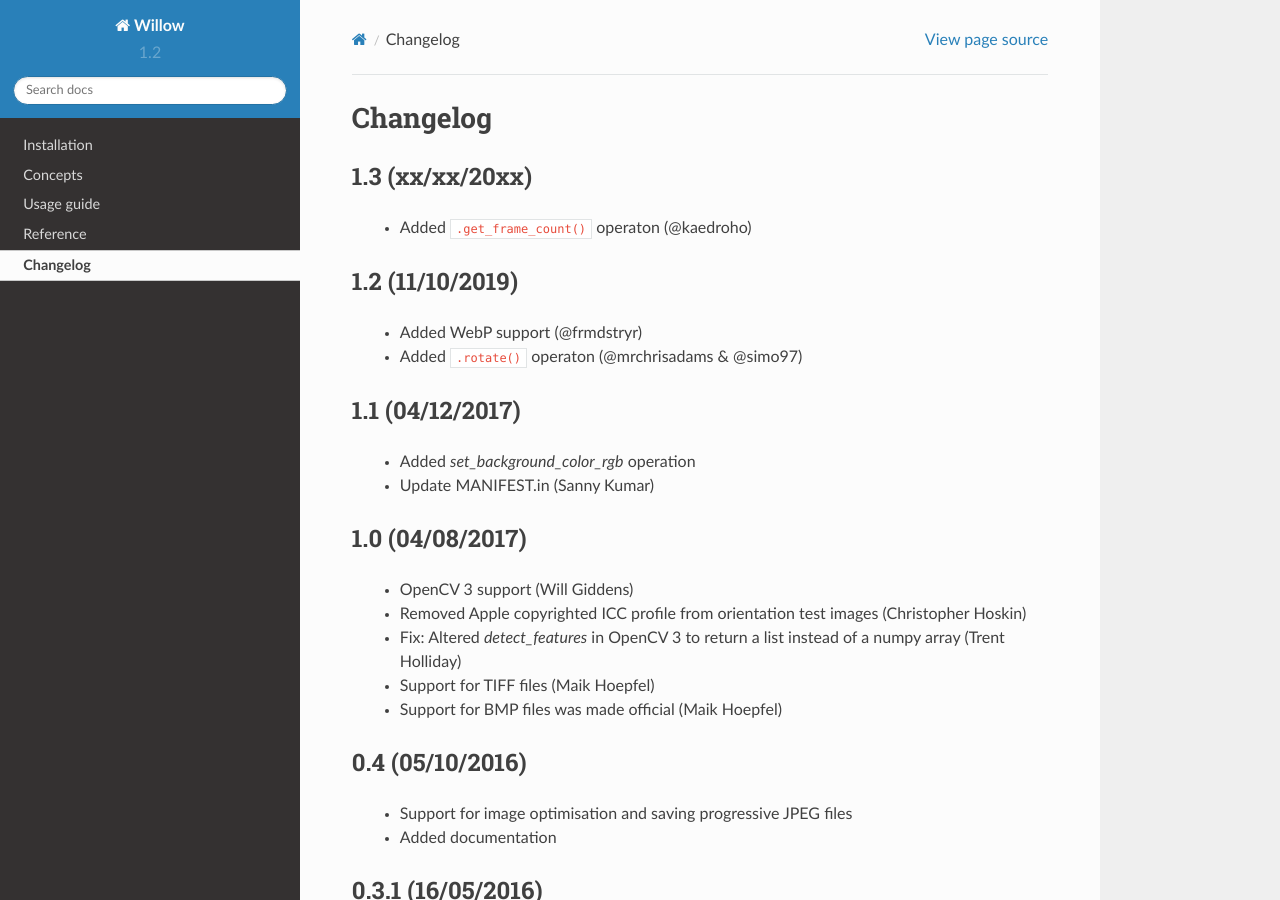
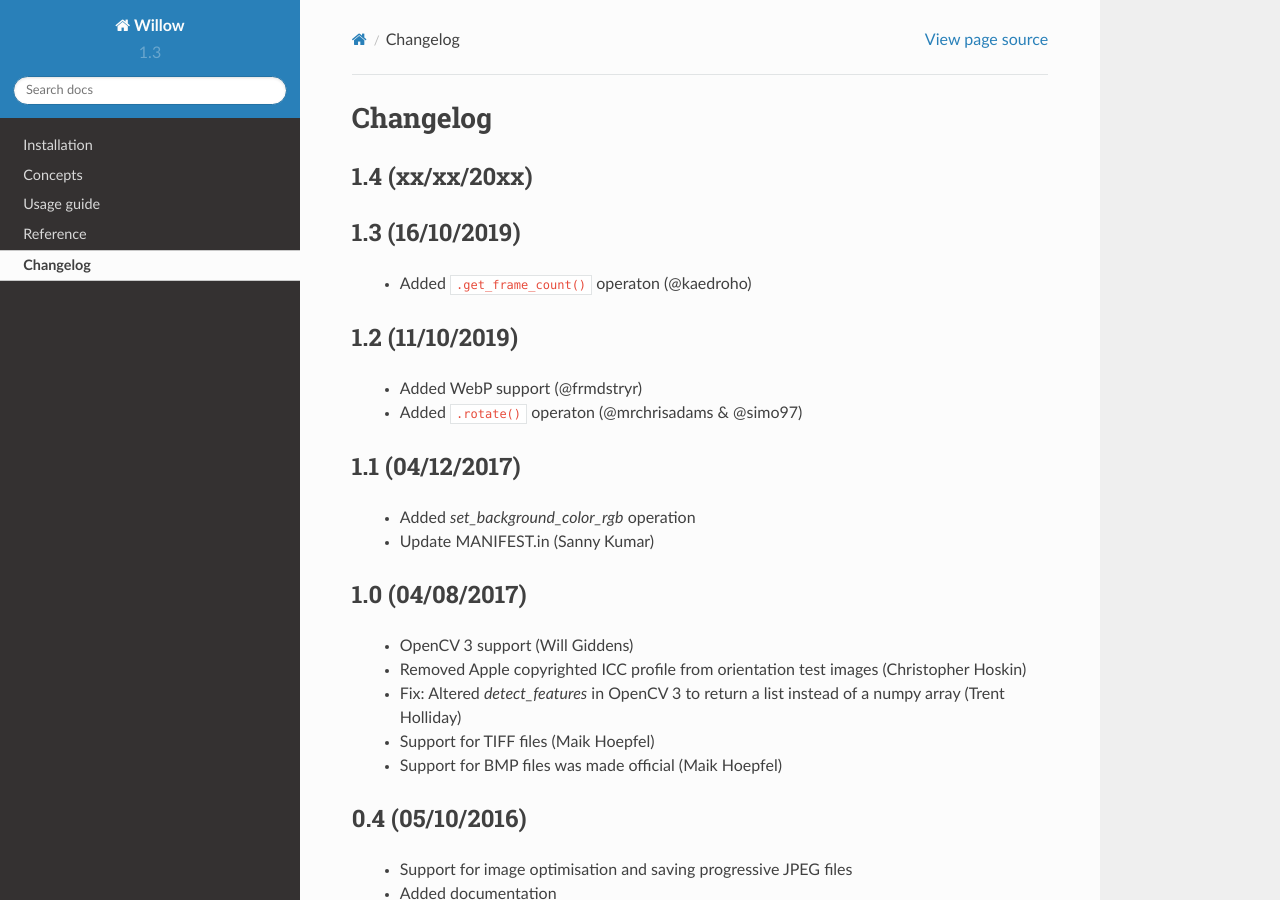
Before and after one commit to wagtail/Willow, a Sphinx documentation site: the page built from docs/changelog.rst, in a window 1280 px wide and 900 px high. Built offline with Sphinx 7.4.7 and the Read the Docs theme 2.0.0, drawn with Linux system fonts in a browser that asks for light colours.

Commit message:
Bump version to 1.3

```diff
--- a/docs/changelog.rst
+++ b/docs/changelog.rst
@@ -1,7 +1,11 @@
 Changelog
 =========
 
-1.3 (xx/xx/20xx)
+1.4 (xx/xx/20xx)
+----------------
+
+
+1.3 (16/10/2019)
 ----------------
 
  - Added ``.get_frame_count()`` operaton (@kaedroho)
--- a/setup.py
+++ b/setup.py
@@ -20,7 +20,7 @@
 
 setup(
     name='Willow',
-    version='1.2',
+    version='1.3',
     description='A Python image library that sits on top of Pillow, Wand and OpenCV',
     author='Karl Hobley',
     author_email='karl@kaed.uk',
--- a/willow/__init__.py
+++ b/willow/__init__.py
@@ -31,4 +31,4 @@
 setup()
 
 
-__version__ = '1.2'
+__version__ = '1.3'
```
